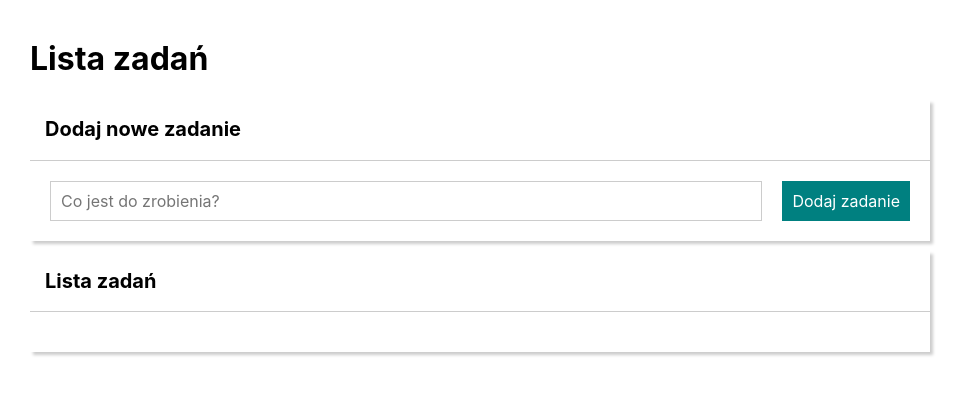
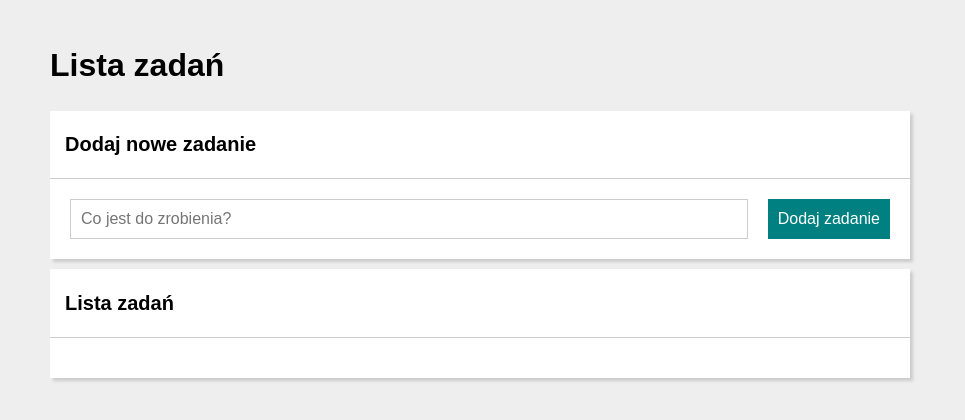
Before and after one commit to KatarzynaZaloba/todo-list-react2, a React (Create React App) app: page / in a window 1280 px wide. Shown: the top 420 px of the page, without its empty margins (160-1125 px from the left). Built offline with nearby package versions, Linux system fonts and the light colour scheme.

Commit message:
index.css changed

```diff
--- a/src/index.css
+++ b/src/index.css
@@ -1,13 +1,16 @@
-body {
-  margin: 0;
-  font-family: -apple-system, BlinkMacSystemFont, 'Segoe UI', 'Roboto', 'Oxygen',
-    'Ubuntu', 'Cantarell', 'Fira Sans', 'Droid Sans', 'Helvetica Neue',
-    sans-serif;
-  -webkit-font-smoothing: antialiased;
-  -moz-osx-font-smoothing: grayscale;
+html {
+  box-sizing: border-box;
 }
 
-code {
-  font-family: source-code-pro, Menlo, Monaco, Consolas, 'Courier New',
-    monospace;
+*, ::after, ::before {
+  box-sizing: inherit;
 }
+
+body {
+  background-color: #eee;
+  font-family: 'Montserrat', sans-serif;
+  margin: 0 auto;
+  word-break: break-word;
+  max-width: 1000px;
+  line-height: 1.5;
+}
```
